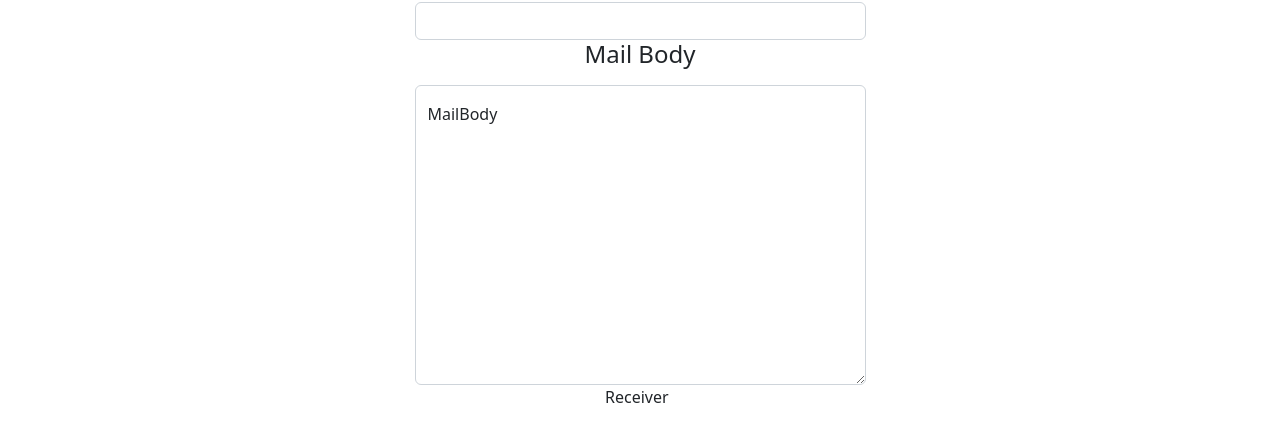
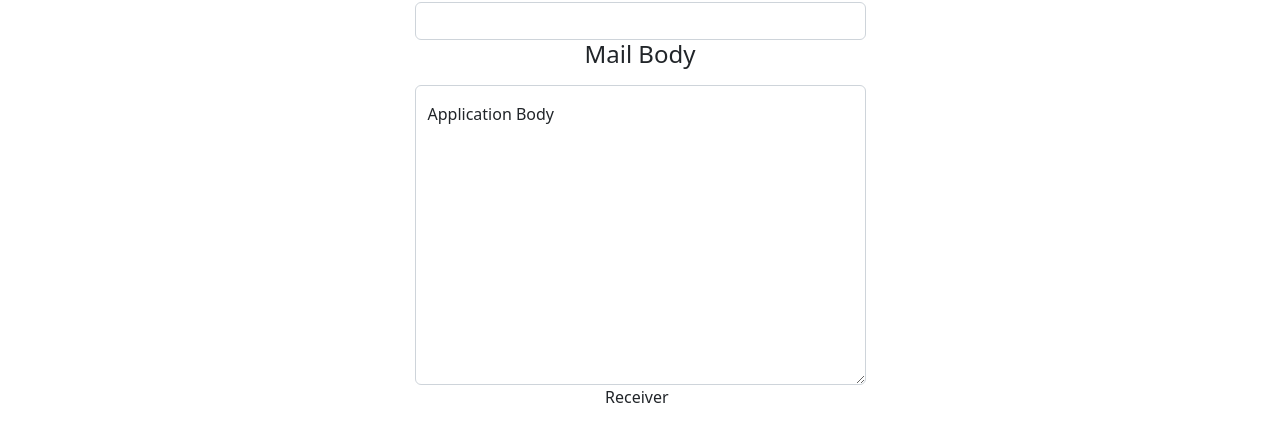
Before and after one commit to goblin45/LeaveApp-Frontend, a React (Create React App) app: page /student/editmail in a window 1280 px wide. Shown: the part 253-674 px from the top of the page. Built offline with nearby package versions, Linux system fonts and the light colour scheme; no server answers.

Commit message:
Update EditMail.js

```diff
--- a/src/Dashboard/StudentDash/EditMail.js
+++ b/src/Dashboard/StudentDash/EditMail.js
@@ -100,7 +100,7 @@ const EditMail = () => {
                 <Form.Group controlId='body'> </Form.Group>
                 <Form.Label><h4>Mail Body</h4></Form.Label>
 
-                <FloatingLabel controlId="Mail Body" label="MailBody">
+                <FloatingLabel controlId="Mail Body" label="Application Body">
                     <Form.Control
                         as="textarea"
                         value={body}
```
